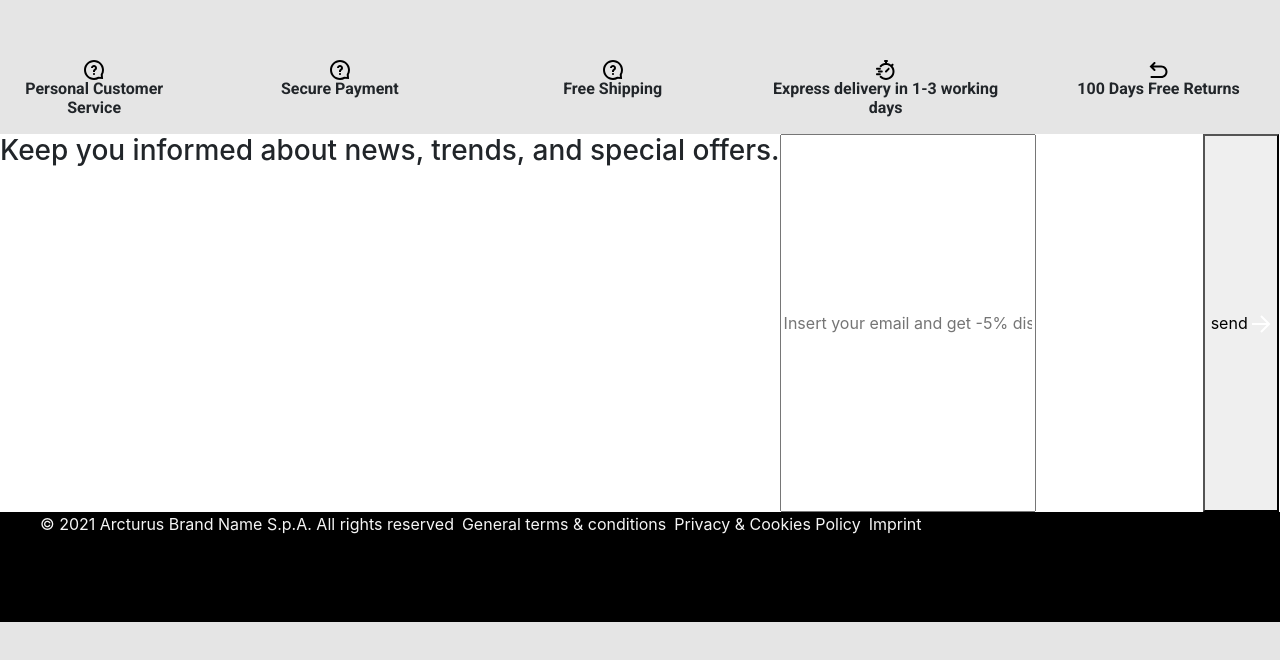
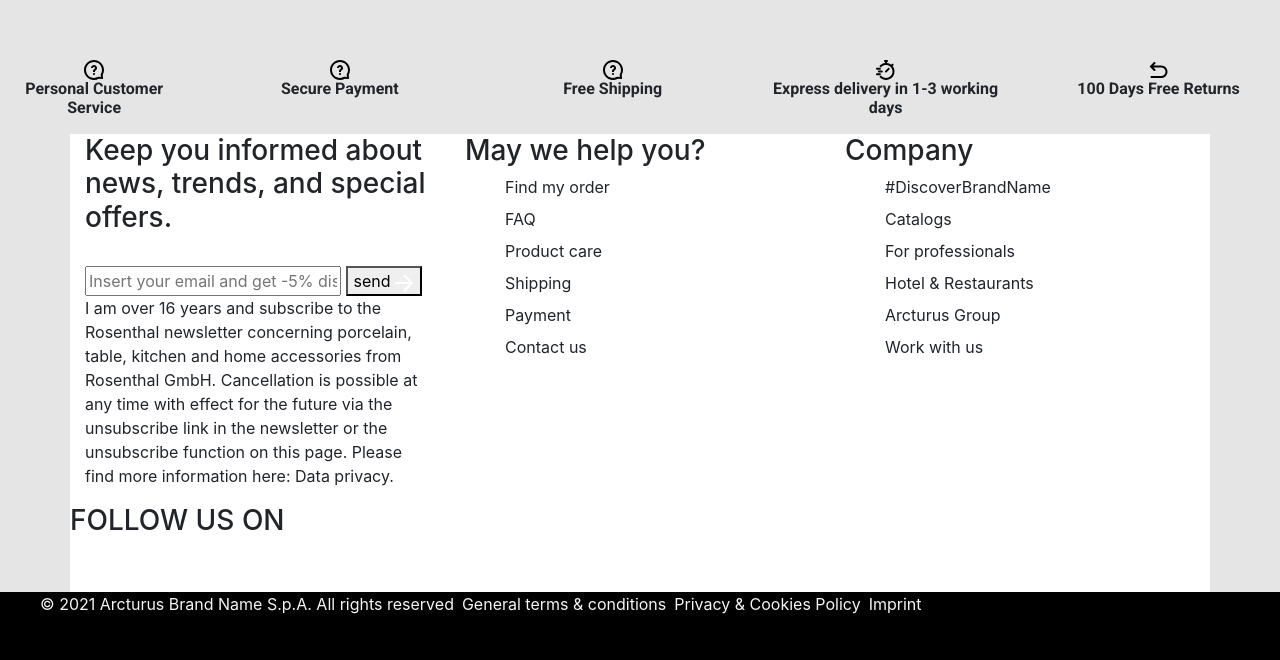
Before and after one commit to sofiiiaaa/progetto-lacerba, a plain HTML site: page index.html in a window 1280 px wide. Shown: the part 2293-2953 px from the top of the page. Before the commit the page ends 2915 px from the top, so only its background shows below. Drawn offline with nearby package versions, Linux system fonts and the light colour scheme; a web font is replaced by a local one.

Commit message:
impostato footer

```diff
--- a/index.html
+++ b/index.html
@@ -278,8 +278,60 @@
     </section>
 
     <footer>
-        <div class="container"></div>
-        <div id="first-area">
+        <div class="container">
+            <div class="row" id="first-area">
+                <div class="col-4">
+            <h3>Keep you informed about news, trends, and special offers.</h3> <br>
+            <input type="text" placeholder="Insert your email and get -5% discount" aria-label="Insert your email and get -5% discount">
+            <button>send <?xml version="1.0" encoding="UTF-8"?>
+                <svg xmlns="http://www.w3.org/2000/svg" width="19" height="18" viewBox="0 0 19 18" fill="none">
+                  <path fill-rule="evenodd" clip-rule="evenodd" d="M14.5858 10.0001H0V8.00008H14.5858L8.29289 1.70718L9.70711 0.292969L18.4142 9.00008L9.70711 17.7072L8.29289 16.293L14.5858 10.0001Z" fill="white"></path>
+                </svg>
+                </button>
+                <p>I am over 16 years and subscribe to the Rosenthal newsletter concerning porcelain, table, kitchen and home accessories from Rosenthal GmbH. Cancellation is possible at any time with effect for the future via the unsubscribe link in the newsletter or the unsubscribe function on this page. Please find more information here: Data privacy.</p>
+                </div>
+                <div class="col-4">
+                    <h3>May we help you?</h3>
+                    <ul>
+                        <li>Find my order</li>
+                        <li>FAQ</li>
+                        <li>Product care</li>
+                        <li>Shipping</li>
+                        <li>Payment</li>
+                        <li>Contact us</li>
+                    </ul>
+                </div>
+                <div class="col-4">
+                    <h3>Company</h3>
+                    <ul>
+                        <li>#DiscoverBrandName</li>
+                        <li>Catalogs</li>
+                        <li>For professionals</li>
+                        <li>Hotel & Restaurants</li>
+                        <li>Arcturus Group</li>
+                        <li>Work with us</li>
+                    </ul>
+                </div>
+                <div class="row">
+                    <div class="col-12">
+                        <h3>FOLLOW US ON </h3>
+                        <ul>
+                            <li></li>
+                            <li></li>
+                            <li></li>
+                            <li></li>
+                            <li></li>
+                        </ul>
+                    </div>
+                </div>
+            </div>
+        </div>
+
+
+
+
+
+        <!-- <div id="first-area">
             <h3>Keep you informed about news, trends, and special offers.</h3> <br>
             <input type="text" placeholder="Insert your email and get -5% discount" aria-label="Insert your email and get -5% discount">
             <hr><hr><hr><hr><hr><hr><hr><hr><hr><hr><hr><hr><hr><hr><hr><hr><hr><hr><hr><hr><hr><hr><hr><hr><hr><hr><hr>
@@ -288,20 +340,15 @@
                   <path fill-rule="evenodd" clip-rule="evenodd" d="M14.5858 10.0001H0V8.00008H14.5858L8.29289 1.70718L9.70711 0.292969L18.4142 9.00008L9.70711 17.7072L8.29289 16.293L14.5858 10.0001Z" fill="white"></path>
                 </svg>
                 </button>
-        </div>
+        </div> -->
+
         <div id="copyright-stuff">
-            <!-- <div class="container">
-                <div class="row">
-                    <div class="col-12"> -->
                         <ul>
                             <li> <a href="#">© 2021 Arcturus Brand Name S.p.A. All rights reserved </a></li>
                             <li> <a href="#">General terms & conditions</a> </li>
                             <li> <a href="#">Privacy  & Cookies Policy</a> </li>
                             <li> <a href="#">Imprint</a> </li>
                         </ul>
-                    <!-- </div>
-                </div>
-            </div> -->
         </div>
     </footer>
 
--- a/style.css
+++ b/style.css
@@ -64,7 +64,7 @@ header{
     height: 97px;
 }
 
-header .visual-icon, #written-icon{
+header .visual-icon, #written-icon {
     display:flex;
     gap:31px;
     /* padding:7.46666666%; */
@@ -301,10 +301,15 @@ overflow: hidden;
 /*****************************FOOTER***********************************************************/
 
 footer #first-area{
-    height:378px; /*quando l'hai rimepito togli l'indicatore e usa le row e col.*/
+    height:458px; /*quando l'hai rimepito togli l'indicatore e usa le row e col.*/
     background-color: #FFFFFF;
-    display:flex;
-    text-align: center;
+    /* display:flex;
+    text-align: center; */
+}
+
+footer #first-area ul{
+    flex-direction :column;
+    list-style:none;
 }
 
 footer #copyright-stuff{
```
